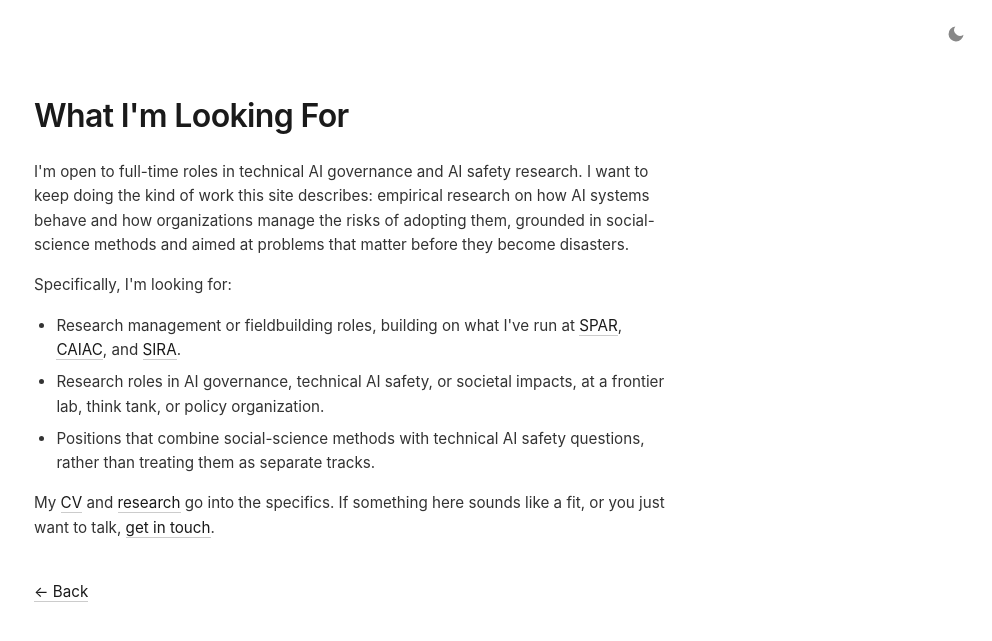
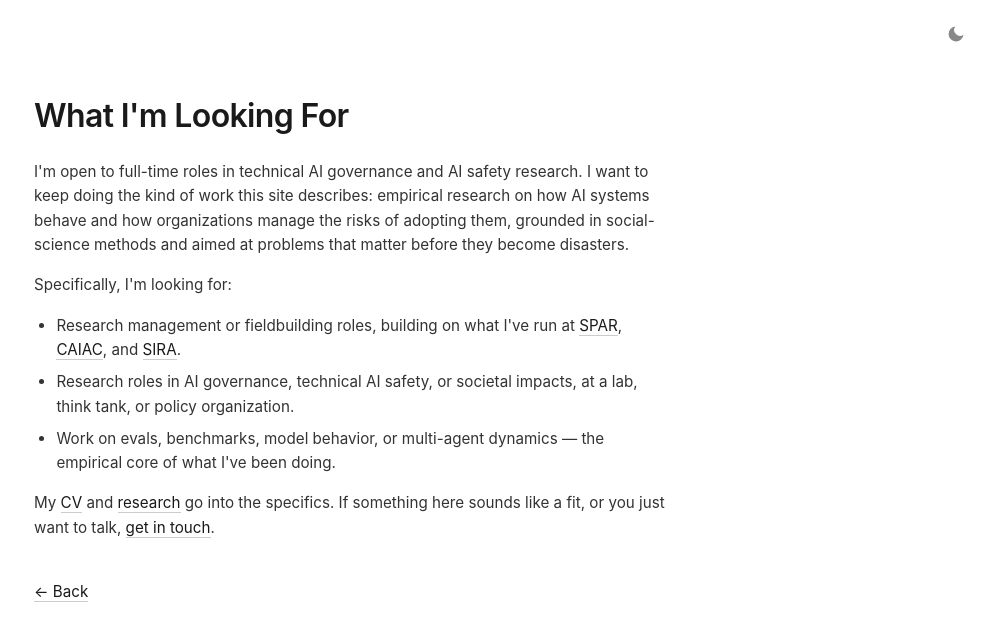
Before and after one commit to EmilioBarkett/emiliobarkett.github.io, a Jekyll site: the page built from opportunities.html, in a window 1280 px wide. Shown: the top 641 px of the page, without its empty margins (288-1280 px from the left). Built offline with Jekyll 4.4.1, drawn with Linux system fonts in a browser that asks for light colours.

Commit message:
Remove 'frontier' from lab bullet; replace social-science bullet with specific research areas

```diff
--- a/opportunities.html
+++ b/opportunities.html
@@ -11,8 +11,8 @@ description: "The kinds of roles Emilio Barkett is looking for next, in AI safet
 
 <ul>
     <li>Research management or fieldbuilding roles, building on what I've run at <a href="https://sparai.org/" target="_blank" rel="noopener">SPAR</a>, <a href="https://www.cualignment.org/" target="_blank" rel="noopener">CAIAC</a>, and <a href="https://sirafellowship.org/" target="_blank" rel="noopener">SIRA</a>.</li>
-    <li>Research roles in AI governance, technical AI safety, or societal impacts, at a frontier lab, think tank, or policy organization.</li>
-    <li>Positions that combine social-science methods with technical AI safety questions, rather than treating them as separate tracks.</li>
+    <li>Research roles in AI governance, technical AI safety, or societal impacts, at a lab, think tank, or policy organization.</li>
+    <li>Work on evals, benchmarks, model behavior, or multi-agent dynamics — the empirical core of what I've been doing.</li>
 </ul>
 
 <p>My <a href="/Emilio-Barkett-CV.pdf" target="_blank" rel="noopener">CV</a> and <a href="/#research">research</a> go into the specifics. If something here sounds like a fit, or you just want to talk, <a href="/contact.html">get in touch</a>.</p>
```
